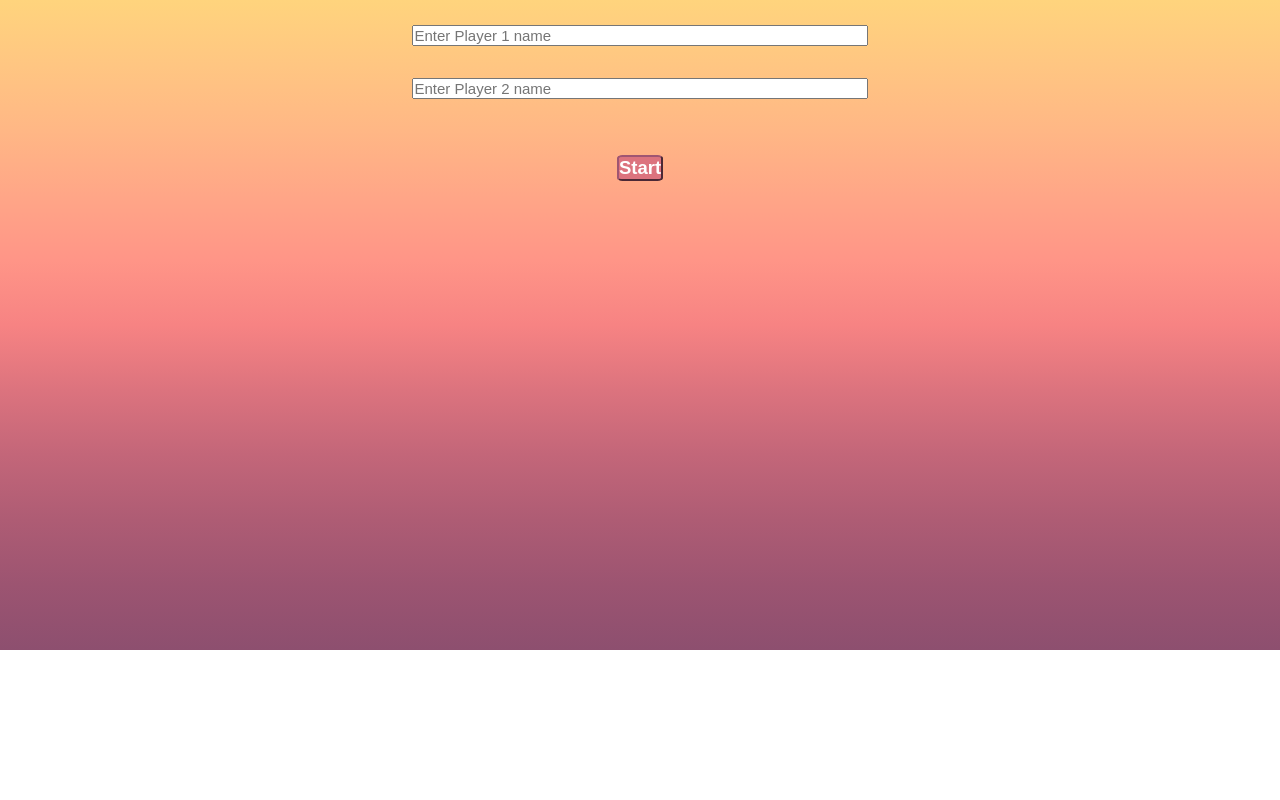
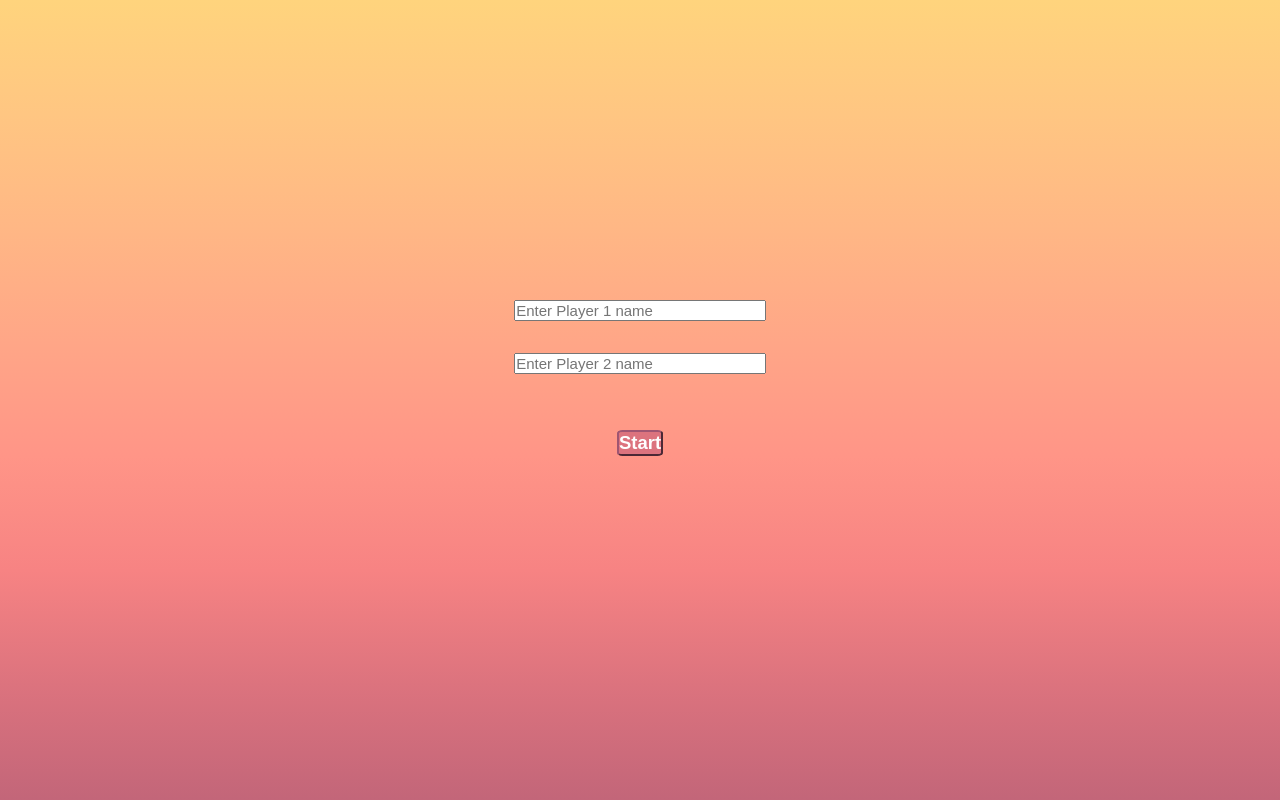
Before and after one commit to kylead10/tic-tac-toe, a React (Vite) app: page / in a window 1280 px wide. Shown: the top 800 px of the page. Built offline with nearby package versions, Linux system fonts and the light colour scheme.

Commit message:
css update

```diff
--- a/src/App.jsx
+++ b/src/App.jsx
@@ -1,4 +1,5 @@
 import { useState } from 'react';
+import './Footer';
 
 function Box({ value, onBoxClick }) {
   const style = value === 'X' ? 'square x' : 'square o';
--- a/src/index.css
+++ b/src/index.css
@@ -6,7 +6,7 @@
 }
 
 body {
-  min-height: 600px;
+  min-height: ;
   background-image: linear-gradient(
     180deg,
     #ffd47d 0,
@@ -22,7 +22,7 @@ body {
     #8d4f6f 100%
   );
   background-repeat: no-repeat;
-  margin: 25px;
+  margin: 300px;
   padding: 0;
 }
 
```
